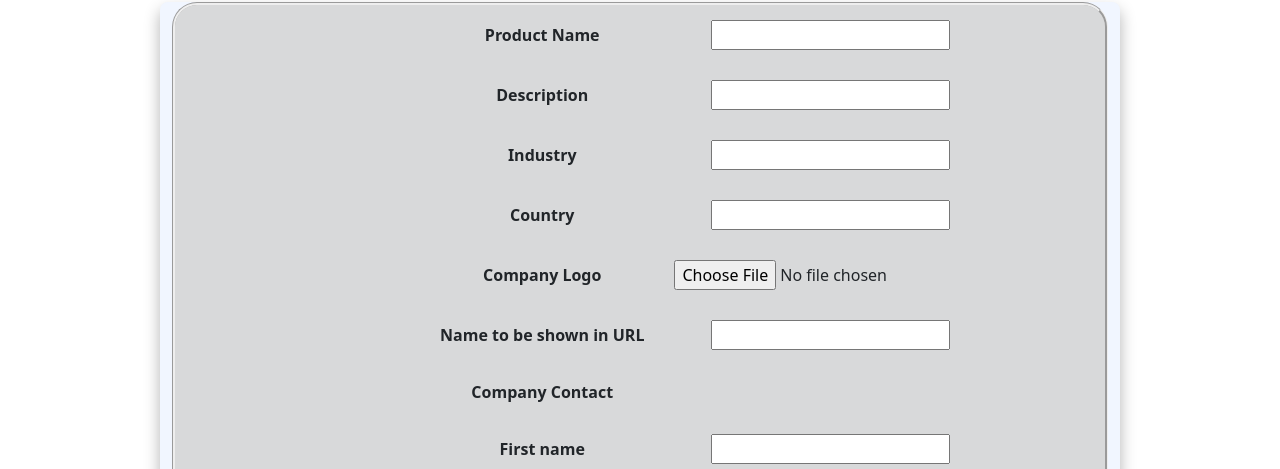
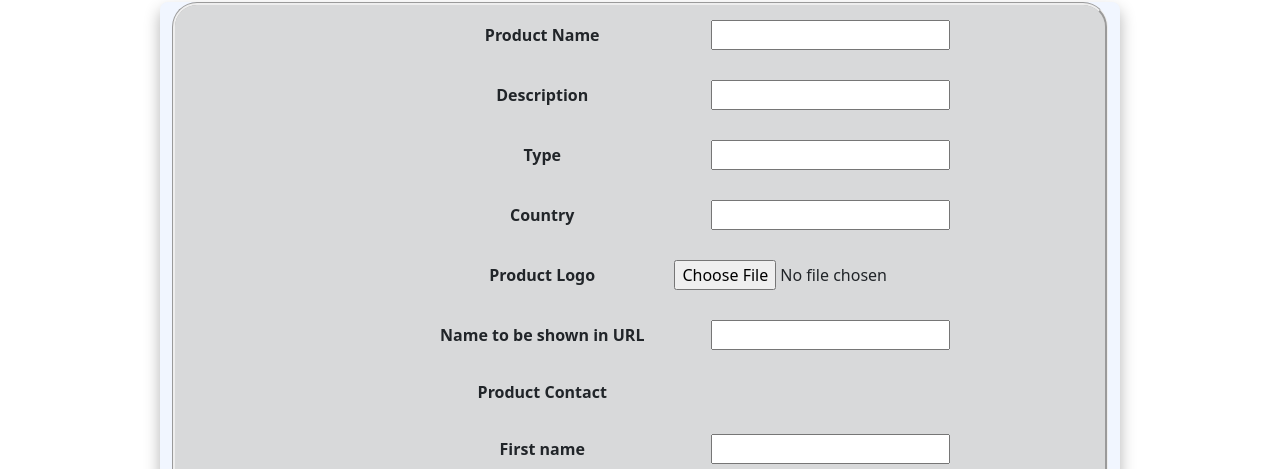
Before and after one commit to Chetan-goyal-qburst/Customer-Feedback-App, a React (Create React App) app: page /productregister in a window 1280 px wide. Shown: the part 160-629 px from the top of the page. Built offline with nearby package versions, Linux system fonts and the light colour scheme.

Commit message:
product-page-update

```diff
--- a/src/pages/companypage/page/productregistration/Productregistration.js
+++ b/src/pages/companypage/page/productregistration/Productregistration.js
@@ -94,7 +94,7 @@ const Productregistration = () => {
               </td>
             </tr>
             <tr className="label-row">
-              <td>Industry</td>
+              <td>Type</td>
               <td>
                 <input
                   id="vtype"
@@ -118,7 +118,7 @@ const Productregistration = () => {
               </td>
             </tr>
             <tr className="label-row">
-              <td>Company Logo</td>
+              <td>Product Logo</td>
               <td>
                 <input
                   type="file"
@@ -143,7 +143,7 @@ const Productregistration = () => {
             </tr>
 
             <tr>
-              <td>Company Contact</td>
+              <td>Product Contact</td>
             </tr>
             <tr>
               <td>First name</td>
```
